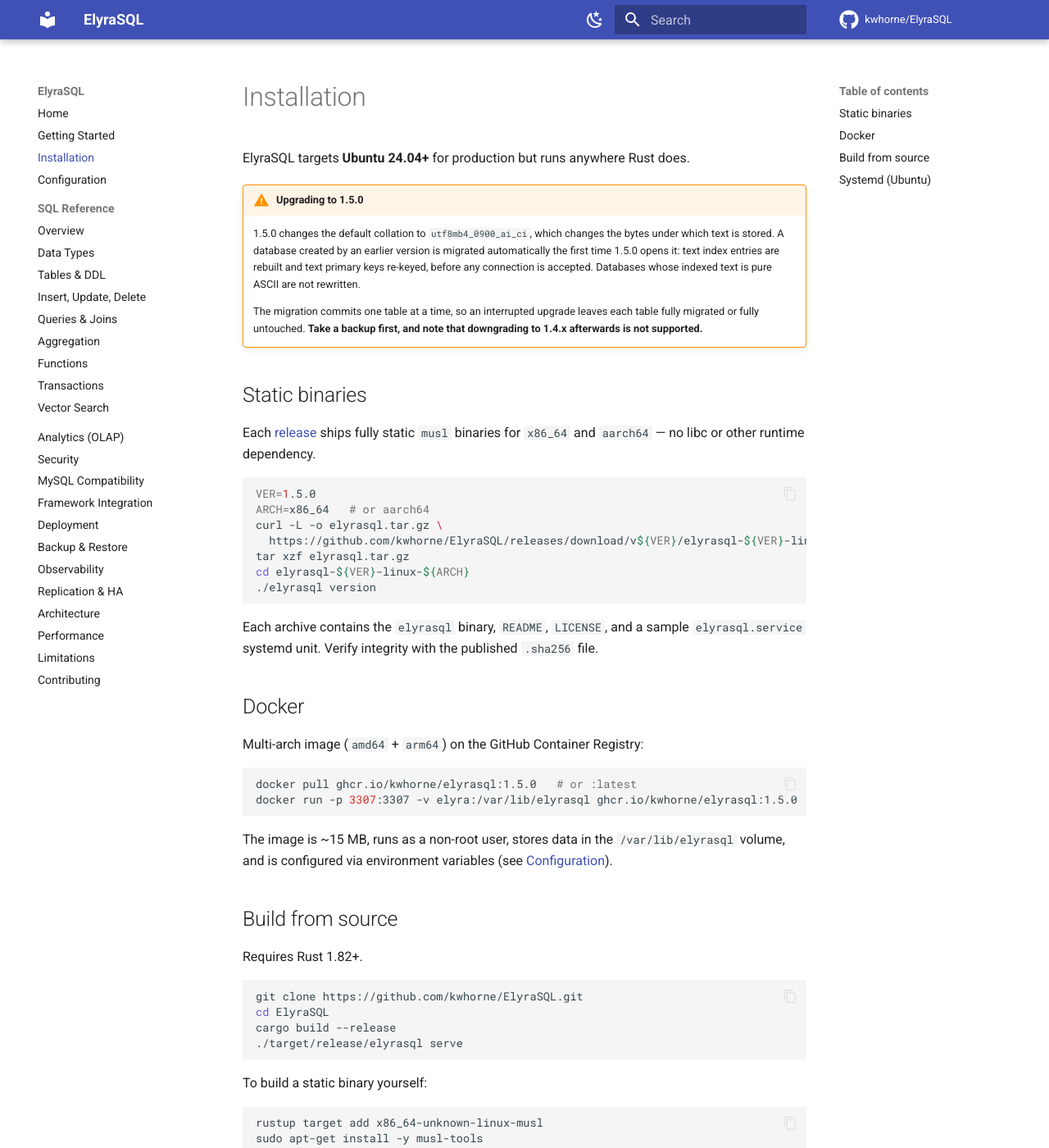
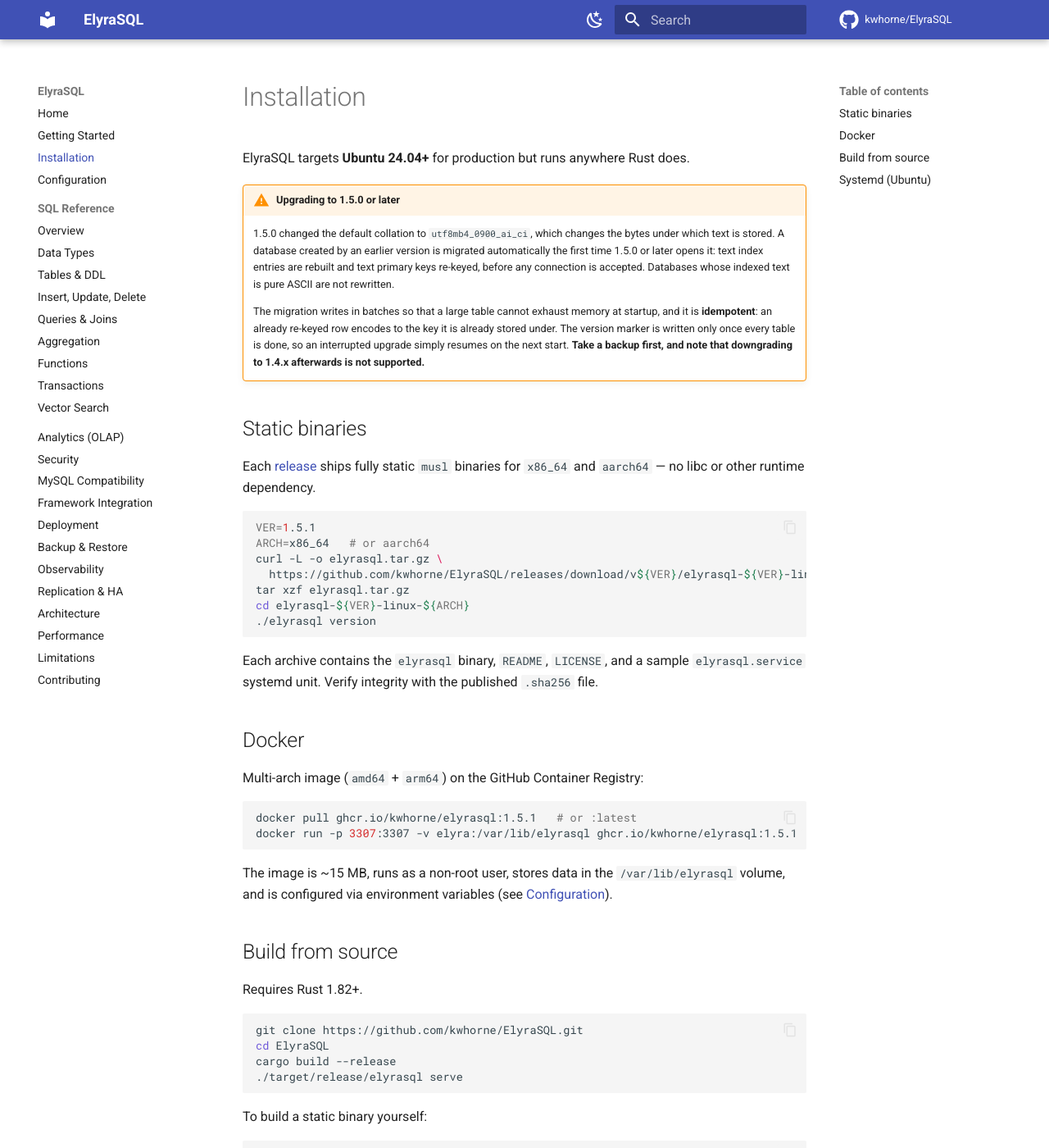
Before and after one commit to kwhorne/ElyraSQL, an MkDocs documentation site: the page built from docs/installation.md, in a window 1280 px wide and 1400 px high. Shown: the whole window at 82% size. Built offline with MkDocs 1.6.1 and Material for MkDocs 9.7.7, drawn with Linux system fonts in a browser that asks for light colours; comment, search, counter and statistics services are not loaded.

Commit message:
release: 1.5.1 - collation migration no longer buffers a whole table
Found by auditing 1.5.0 rather than by a bug report. The migration accumulated every
index entry and re-keyed row for a table into one Vec before a single commit.
Measured on a non-ASCII text primary key plus a text index: 441 MB at 300k rows,
growing linearly to 954 MB at 900k. A table an order of magnitude larger would not
have started - and an out-of-memory during migration kills *startup*, so the server
never comes up at all, which is worse than any query failing.

Writes are flushed per scan batch, old index entries are deleted in batches before the
rebuild, and the duplicate-detection set is scoped to the current batch. That last part
mattered: batching the writes alone only moved 900k rows from 954 MB to 954 MB-ish
because the collision map still held every new key for the whole table. Measuring
again after batching, rather than assuming the fix worked, is what exposed it. Peak is
now 437 MB at 900k and sub-linear: 3x the rows costs 1.27x the memory.

Batching trades per-table atomicity for idempotent resume - an already re-keyed row
encodes to the key it is already stored under, and the version marker is written only
after every table completes, so an interrupted upgrade is redone on the next start.
The 1.5.0 docs claimed per-table atomicity; that claim is corrected rather than left
standing, in both installation.md and the 1.5.0 changelog entry.

Collision reporting re-verified across the new batch boundary: a colliding pair seeded
6000 rows apart is still caught, names both keys and refuses to start.

Audited and found NOT to be problems, recorded so they are not re-checked blindly:
usernames compare as raw bytes, so the accent-insensitive collation cannot be used to
impersonate an account (ådmin, admın, ADMIN all rejected against admin); privileges,
hostile input and durability invariants unchanged.

Two performance gaps measured and filed rather than rushed: joins emitting many rows
are 10-16x MySQL (ESQL-47), ORDER BY ... LIMIT k on an unindexed column ~2x (ESQL-48).
Both reproduce identically on a 1.4.15 binary, so neither is a regression from 1.5.0.
They sit in the hot join and sort paths where four wrong-results bugs have shipped, so
they get their own focused work instead of an end-of-session patch.

Verified: full suite, threshold sweep with an empty allowlist, differential 203/0,
13/13 robustness invariants, perf/security scenario, Laravel 29/29.

````diff
--- a/Cargo.toml
+++ b/Cargo.toml
@@ -15,7 +15,7 @@
 exclude = ["fuzz"]
 
 [workspace.package]
-version = "1.5.0"
+version = "1.5.1"
 edition = "2021"
 rust-version = "1.82"
 license = "MIT"
--- a/docs/installation.md
+++ b/docs/installation.md
@@ -2,17 +2,19 @@
 
 ElyraSQL targets **Ubuntu 24.04+** for production but runs anywhere Rust does.
 
-!!! warning "Upgrading to 1.5.0"
+!!! warning "Upgrading to 1.5.0 or later"
 
-    1.5.0 changes the default collation to `utf8mb4_0900_ai_ci`, which changes the
+    1.5.0 changed the default collation to `utf8mb4_0900_ai_ci`, which changes the
     bytes under which text is stored. A database created by an earlier version is
-    migrated automatically the first time 1.5.0 opens it: text index entries are
+    migrated automatically the first time 1.5.0 or later opens it: text index entries are
     rebuilt and text primary keys re-keyed, before any connection is accepted.
     Databases whose indexed text is pure ASCII are not rewritten.
 
-    The migration commits one table at a time, so an interrupted upgrade leaves each
-    table fully migrated or fully untouched. **Take a backup first, and note that
-    downgrading to 1.4.x afterwards is not supported.**
+    The migration writes in batches so that a large table cannot exhaust memory at
+    startup, and it is **idempotent**: an already re-keyed row encodes to the key it
+    is already stored under. The version marker is written only once every table is
+    done, so an interrupted upgrade simply resumes on the next start. **Take a backup
+    first, and note that downgrading to 1.4.x afterwards is not supported.**
 
 ## Static binaries
 
@@ -21,7 +23,7 @@
 dependency.
 
 ```bash
-VER=1.5.0
+VER=1.5.1
 ARCH=x86_64   # or aarch64
 curl -L -o elyrasql.tar.gz \
   https://github.com/kwhorne/ElyraSQL/releases/download/v${VER}/elyrasql-${VER}-linux-${ARCH}.tar.gz
@@ -39,8 +41,8 @@
 Multi-arch image (`amd64` + `arm64`) on the GitHub Container Registry:
 
 ```bash
-docker pull ghcr.io/kwhorne/elyrasql:1.5.0   # or :latest
-docker run -p 3307:3307 -v elyra:/var/lib/elyrasql ghcr.io/kwhorne/elyrasql:1.5.0
+docker pull ghcr.io/kwhorne/elyrasql:1.5.1   # or :latest
+docker run -p 3307:3307 -v elyra:/var/lib/elyrasql ghcr.io/kwhorne/elyrasql:1.5.1
 ```
 
 The image is ~15 MB, runs as a non-root user, stores data in the
````
Also changed, not shown: CHANGELOG.md (+53 -2 lines), README.md (+5 -5 lines), docs/deployment.md (+2 -2 lines), docs/mysql-compatibility.md (+1 -1 lines), 4 other files.
